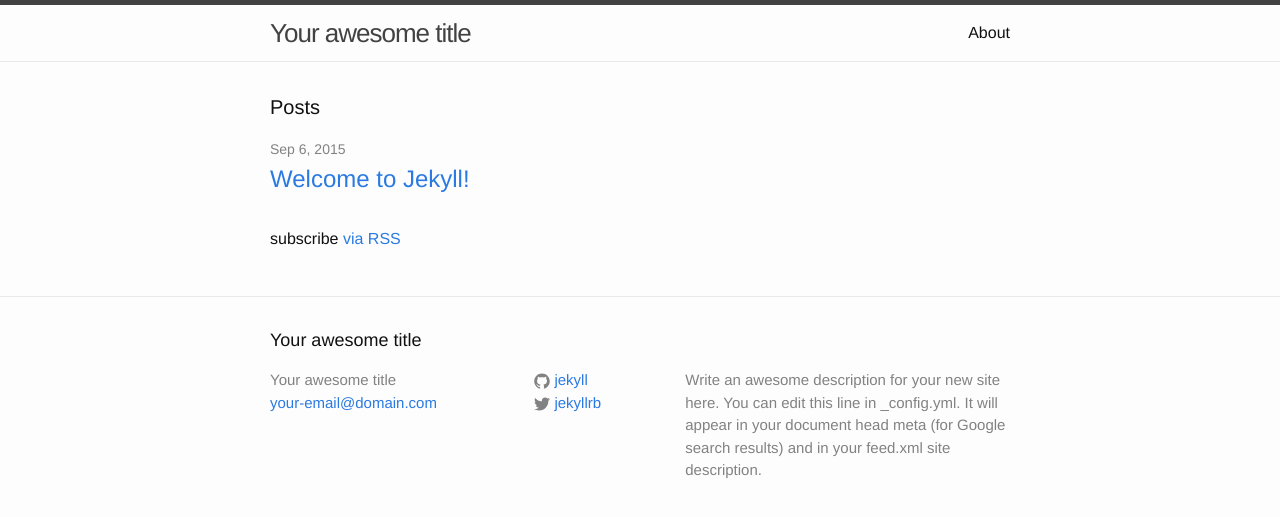
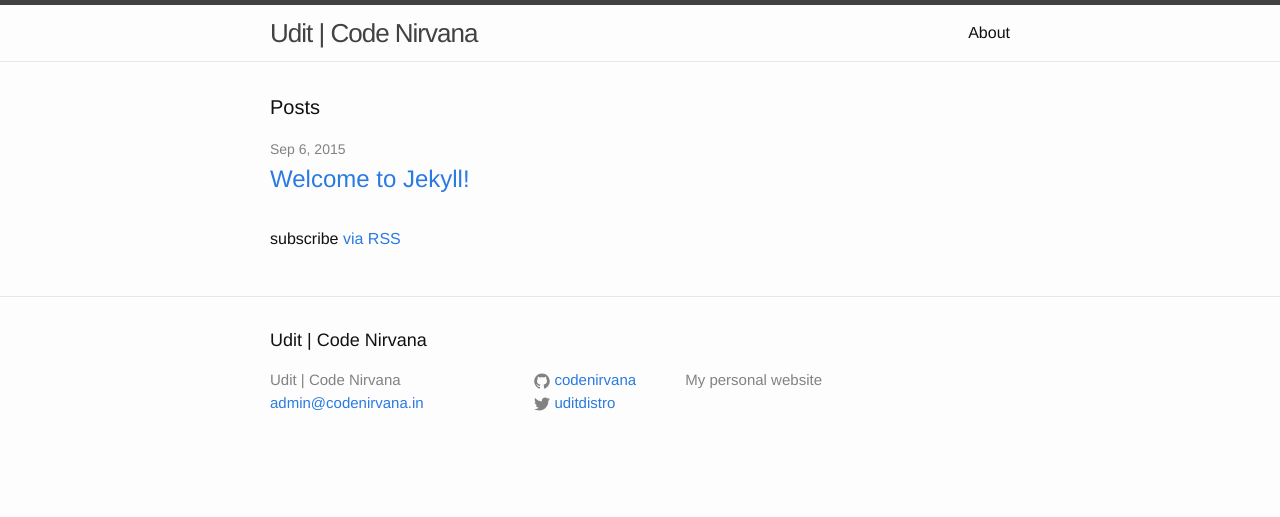
Before and after one commit to codenirvana/codenirvana.github.io, a Jekyll site: the page built from index.html, in a window 1280 px wide. Shown: the top 517 px of the page. Built offline with Jekyll 4.4.1, drawn with Linux system fonts in a browser that asks for light colours.

Commit message:
changed config

```diff
--- a/_config.yml
+++ b/_config.yml
@@ -1,14 +1,12 @@
 # Site settings
-title: Your awesome title
-email: your-email@domain.com
+title: Udit | Code Nirvana
+email: admin@codenirvana.in
 description: > # this means to ignore newlines until "baseurl:"
-  Write an awesome description for your new site here. You can edit this
-  line in _config.yml. It will appear in your document head meta (for
-  Google search results) and in your feed.xml site description.
+  My personal website
 baseurl: "" # the subpath of your site, e.g. /blog/
-url: "http://yourdomain.com" # the base hostname & protocol for your site
-twitter_username: jekyllrb
-github_username:  jekyll
+url: "http://uvasu.me" # the base hostname & protocol for your site
+twitter_username: uditdistro
+github_username:  codenirvana
 
 # Build settings
 markdown: kramdown
```
